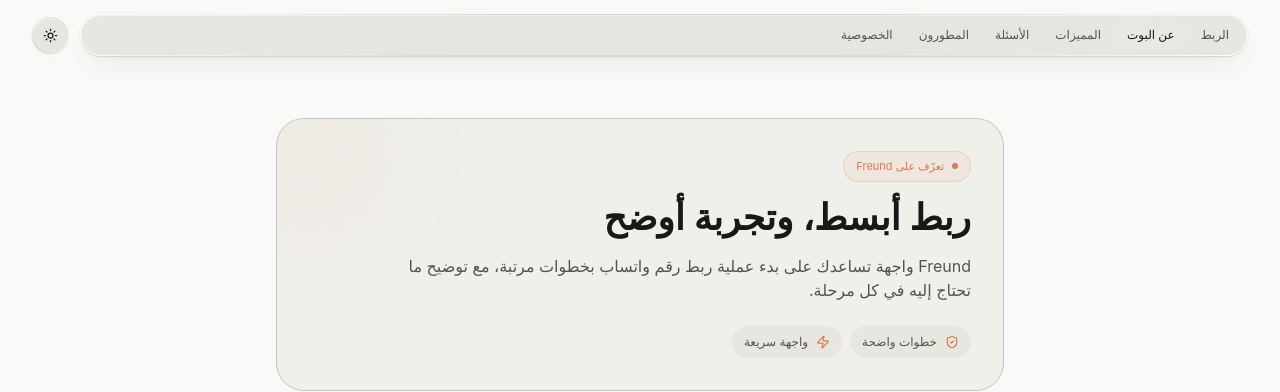
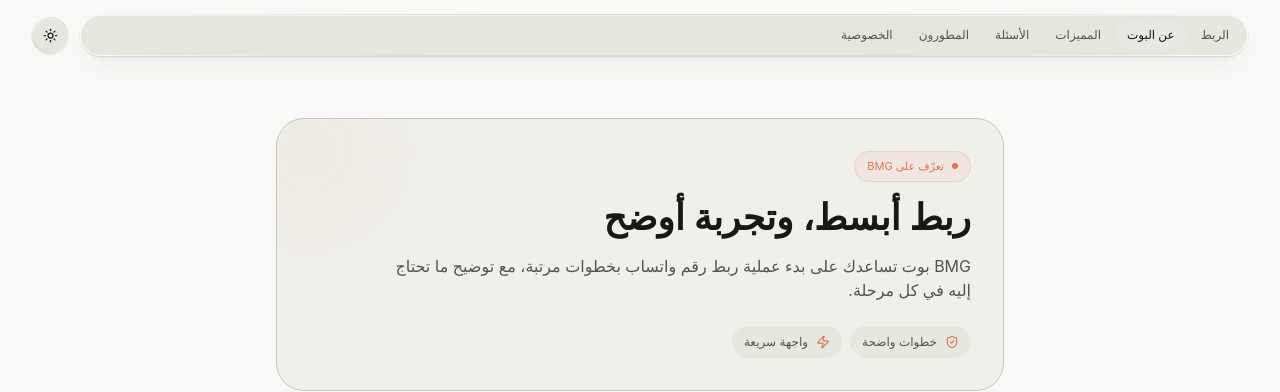
Before and after one commit to ux656/Freund, a Next.js app: page / in a window 1280 px wide. Both pictures are taken after a click on the button "عن البوت". Shown: the top 392 px of the page. Built offline with nearby package versions, Linux system fonts and the light colour scheme.

Commit message:
Set represented bot name to BMG

```diff
--- a/components/About.tsx
+++ b/components/About.tsx
@@ -33,13 +33,13 @@ export default function About() {
         <div className="relative">
           <span className="mb-4 inline-flex items-center gap-2 rounded-full border border-primary/20 bg-primary/[0.08] px-3 py-1.5 text-[11px] text-primary">
             <span className="size-1.5 rounded-full bg-primary" />
-            تعرّف على Freund
+            تعرّف على BMG
           </span>
           <h1 className="max-w-xl font-display text-3xl font-bold leading-tight sm:text-4xl">
             ربط أبسط، وتجربة أوضح
           </h1>
           <p className="mt-4 max-w-xl text-sm leading-8 text-text-2 sm:text-base">
-            Freund واجهة تساعدك على بدء عملية ربط رقم واتساب بخطوات مرتبة،
+            BMG بوت تساعدك على بدء عملية ربط رقم واتساب بخطوات مرتبة،
             مع توضيح ما تحتاج إليه في كل مرحلة.
           </p>
           <div className="mt-6 flex flex-wrap gap-2">
```
